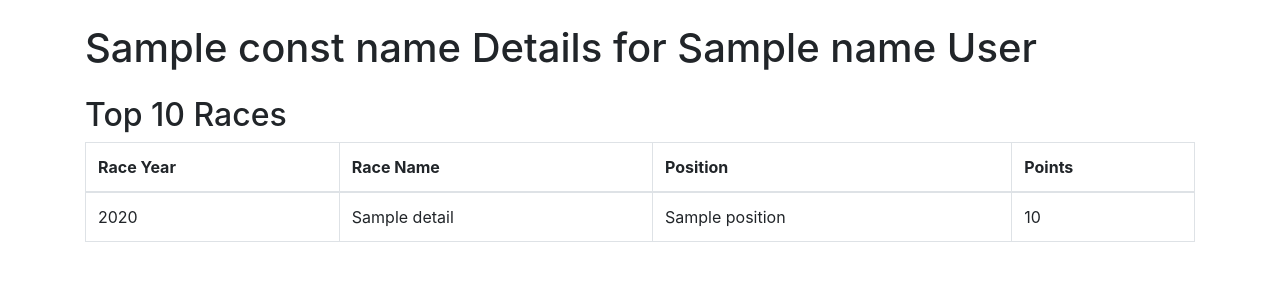
After one commit to databaSEY/Database-Project, a Flask app: template project/templates/drivers/details.html in a window 1280 px wide. The commit adds this page. Shown: the top 300 px of the page. Run offline with Flask 3, Linux system fonts and the light colour scheme; the template is opened without the code that fills it: most values are stand-ins (such as "Sample title", 1, 10 or a date in 2020); some libraries are stand-ins or nearby versions.

Commit message:
Details for Drivers are added.

```diff
--- /dev/null
+++ b/project/templates/drivers/details.html
@@ -0,0 +1,47 @@
+<!DOCTYPE html>
+<html lang="en">
+<head>
+    <meta charset="UTF-8">
+    <meta name="viewport" content="width=device-width, initial-scale=1.0">
+    <title>{{const_name}} Details</title>
+    <link rel="stylesheet" href="https://maxcdn.bootstrapcdn.com/bootstrap/4.0.0/css/bootstrap.min.css" integrity="sha384-Gn5384xqQ1aoWXA+058RXPxPg6fy4IWvTNh0E263XmFcJlSAwiGgFAW/dAiS6JXm" crossorigin="anonymous">
+</head>
+<body>
+
+<div class="container mt-4">
+
+    <h1 class="mb-4">{{const_name}} Details for {{ name.forename }} {{ name.surname }}</h1>
+    <h2>Top 10 Races</h2>
+
+    <table class="table table-bordered">
+        {% if details %}
+        <thead>
+            <tr>
+                <th>Race Year</th>
+                <th>Race Name</th>
+                <th>Position</th>
+                <th>Points</th>
+            </tr>
+        </thead>
+        <tbody>
+            {% for detail in details%}
+                <tr>
+                    <td>{{ detail.year }}</td>
+                    <td>{{ detail.name }}</td>
+                    <td>{{ detail.position }}</td>
+                    <td>{{ detail.points }}</td>
+
+                </tr>
+            {% endfor %}
+        </tbody>
+        {% else %}
+            <strong>No results found!</strong>
+        {% endif %}
+    </table>
+
+
+</div>
+
+
+</body>
+</html>
```
Also changed, not shown: project/drivers.py (+28 -0 lines), project/templates/drivers/index.html (+19 -2 lines).
